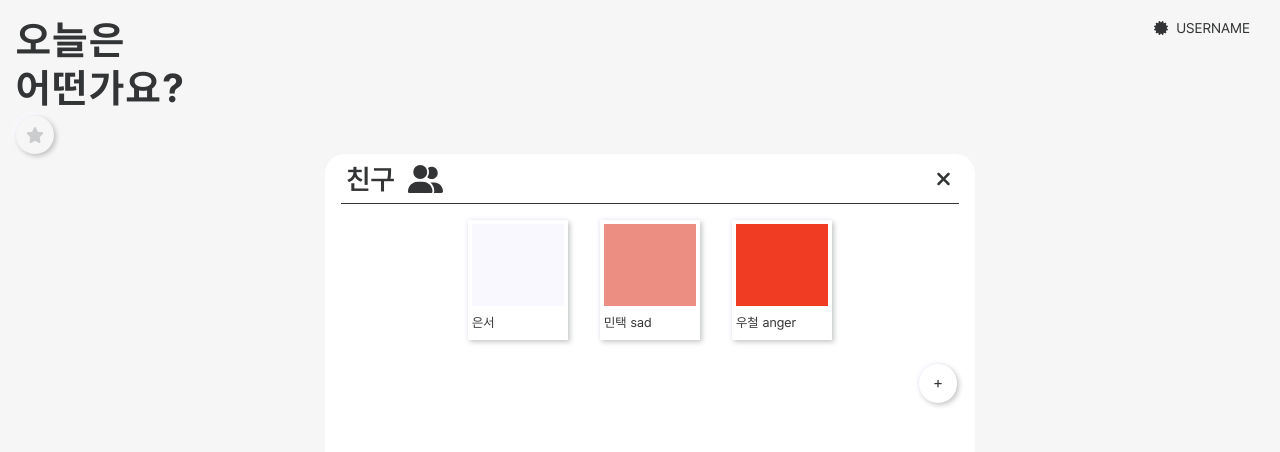
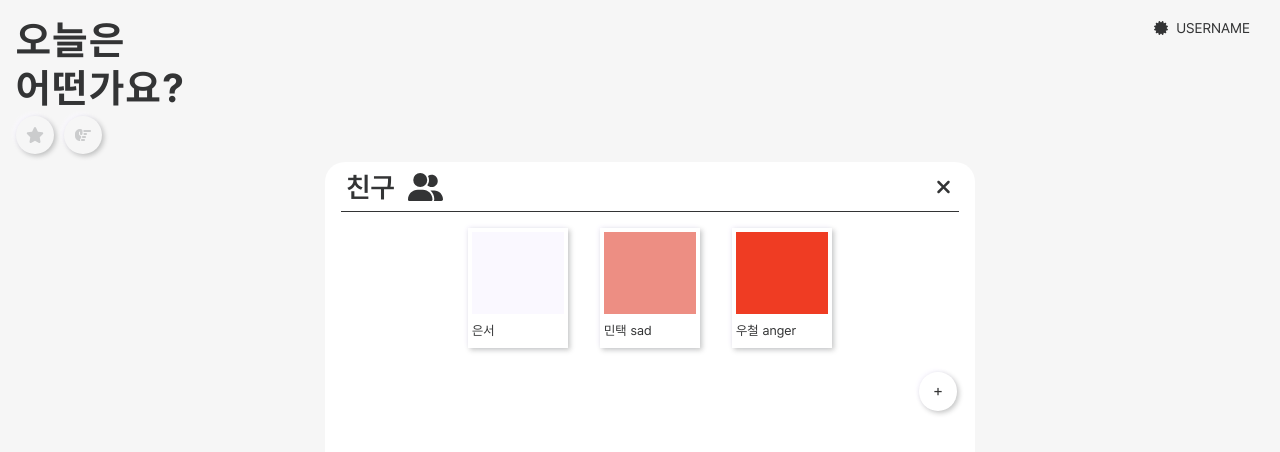
Before and after one commit to codestates-seb/seb40_main_029, a React (Create React App) app in the folder client/: page /friends in a window 1280 px wide. Shown: the top 452 px of the page. Built offline with nearby package versions, Linux system fonts and the light colour scheme; data requests are answered from the project's data file.

Commit message:
feat : bookmark 10개 제한, 북마크 아이템 열기/닫기 기능 추가, 북마크 3개 디폴트 설정

```diff
--- a/client/src/components/module/Bookmark.js
+++ b/client/src/components/module/Bookmark.js
@@ -1,36 +1,26 @@
 import styled from 'styled-components';
-import Button from '../atoms/Button';
 import { useEffect, useState } from 'react';
 import BookmarkHandle from './BookmarkHandle';
 import BookmarkItem from '../module/BookmarkItem';
 
-const BookItem = styled.div`
-  position: relative;
+const BookmarkBox = styled.div`
+  margin-bottom: 8px;
+  display: flex;
+`;
 
-  &:hover > span {
-    display: inline-block;
-  }
-`;
-const Anchor = styled.a`
-  line-height: 1;
-`;
 const Bookmark = () => {
   const [booksArr, setBookmarkArr] = useState(
     JSON.parse(localStorage.getItem('bookmark')) || []
   );
+  const [minBooks, setMinbooks] = useState(true);
+  let sliceNum = minBooks ? 3 : 10;
+  const minBooksList = booksArr.slice(0, sliceNum);
+  console.log(sliceNum, minBooksList);
 
-  const bookmarkDelete = e => {
-    // alert('북마크를 삭제하시겠습니까?');
-    // booksArr.filter(book => {
-    //   return e.target.value !== book;
-    // });
-    console.log(book.name);
-    // localStorage.removeItem();
-  };
   return (
-    <>
-      {booksArr.length
-        ? booksArr.map((book, i) => {
+    <BookmarkBox>
+      {booksArr
+        ? minBooksList.map((book, i) => {
             return (
               <BookmarkItem
                 key={i}
@@ -41,8 +31,13 @@ const Bookmark = () => {
             );
           })
         : null}
-      <BookmarkHandle setBookmarkArr={setBookmarkArr} booksArr={booksArr} />
-    </>
+      <BookmarkHandle
+        setBookmarkArr={setBookmarkArr}
+        booksArr={booksArr}
+        setMinbooks={setMinbooks}
+        minBooks={minBooks}
+      />
+    </BookmarkBox>
   );
 };
 
--- a/client/src/components/module/BookmarkCreate.js
+++ b/client/src/components/module/BookmarkCreate.js
@@ -48,11 +48,15 @@ const BookmarkCreate = ({ setAddBtnIsOpen, booksArr, setBookmarkArr }) => {
   };
   const handleBookmarkSubmit = e => {
     e.preventDefault();
-    setBookmarkArr([
-      ...booksArr,
-      { name: `${bookName}`, url: `https://${bookUrl}` },
-    ]);
-    //여기서 북마크 추가팝업을 닫아버리면 북마크가 로컬에 저장이 안됨! 왜일까;
+    if (booksArr.length < 10) {
+      setBookmarkArr([
+        ...booksArr,
+        { name: `${bookName}`, url: `https://${bookUrl}` },
+      ]);
+      //여기서 북마크팝업을 닫아버리면 북마크가 로컬에 저장이 안됨! 왜일까;ㅠ0ㅠ
+    } else {
+      alert('북마크는 열개까지만 등록할 수 있어요!');
+    }
   };
   useEffect(() => {
     localStorage.setItem('bookmark', JSON.stringify(booksArr));
--- a/client/src/components/module/BookmarkHandle.js
+++ b/client/src/components/module/BookmarkHandle.js
@@ -1,7 +1,11 @@
 import styled from 'styled-components';
 import Button from '../atoms/Button';
 import { FontAwesomeIcon } from '@fortawesome/react-fontawesome';
-import { faStar, faMinus } from '@fortawesome/free-solid-svg-icons';
+import {
+  faStar,
+  faHandPointRight,
+  faHandPointLeft,
+} from '@fortawesome/free-solid-svg-icons';
 import { useState } from 'react';
 import BookmarkCreate from './BookmarkCreate';
 import { CenterLayout } from '../atoms/Layouts';
@@ -19,16 +23,34 @@ const Zindex1 = styled.div`
   z-index: 1;
 `;
 
-const BookmarkHandle = ({ booksArr, setBookmarkArr }) => {
+const BookmarkHandle = ({
+  booksArr,
+  setBookmarkArr,
+  minBooks,
+  setMinbooks,
+}) => {
   const [addBtnIsOpen, setAddBtnIsOpen] = useState(false);
   const onClickAddBtn = () => {
     setAddBtnIsOpen(!addBtnIsOpen);
   };
+  const handleMinBook = () => {
+    setMinbooks(!minBooks);
+  };
+
   return (
     <>
       <Button size="circle" onClick={onClickAddBtn}>
         <LightIcon>
           <FontAwesomeIcon icon={faStar} />
+        </LightIcon>
+      </Button>
+      <Button size="circle" onClick={handleMinBook}>
+        <LightIcon>
+          {minBooks ? (
+            <FontAwesomeIcon icon={faHandPointRight} />
+          ) : (
+            <FontAwesomeIcon icon={faHandPointLeft} />
+          )}
         </LightIcon>
       </Button>
       {addBtnIsOpen ? (
```
